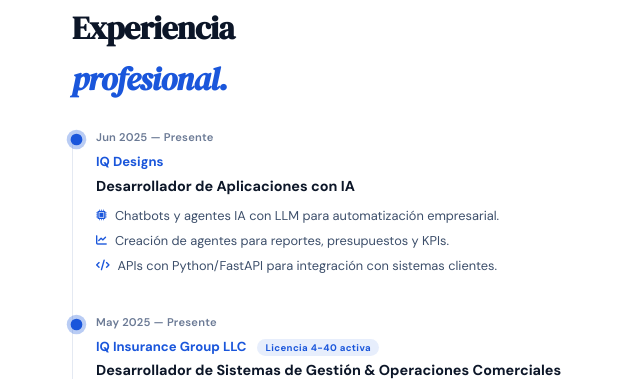
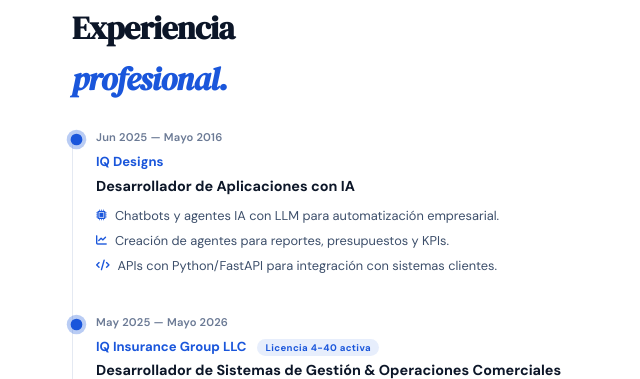
Before and after one commit to cimatech33/cv-cesar-abaunza, a plain HTML site: page index.html in a window 1280 px wide. Shown: the part 2400-2779 px from the top of the page, 0-640 px from the left. Drawn offline with nearby package versions, Linux system fonts and the light colour scheme.

Commit message:
Update index.html

```diff
--- a/index.html
+++ b/index.html
@@ -565,7 +565,7 @@ footer {
         <h2 data-i18n="exp_h2">Experiencia<br><em>profesional.</em></h2>
         <div class="timeline">
           <div class="tl-item featured">
-            <div class="tl-meta">Jun 2025 — <span data-i18n="present">Mayo 2016</span></div>
+            <div class="tl-meta">Jun 2025 — <span data-i18n="May 2026">Mayo 2016</span></div>
             <div class="tl-company">IQ Designs</div>
             <div class="tl-role" data-i18n="exp1_role">Desarrollador de Aplicaciones con IA</div>
             <ul class="func-list">
@@ -575,7 +575,7 @@ footer {
             </ul>
           </div>
           <div class="tl-item featured">
-            <div class="tl-meta">May 2025 — <span data-i18n="present">Mayo 2026</span></div>
+            <div class="tl-meta">May 2025 — <span data-i18n="May 2026">Mayo 2026</span></div>
             <div class="tl-company">IQ Insurance Group LLC <span class="badge-license">Licencia 4-40 activa</span></div>
             <div class="tl-role" data-i18n="expIQ_role">Desarrollador de Sistemas de Gestión & Operaciones Comerciales</div>
             <ul class="func-list">
```
